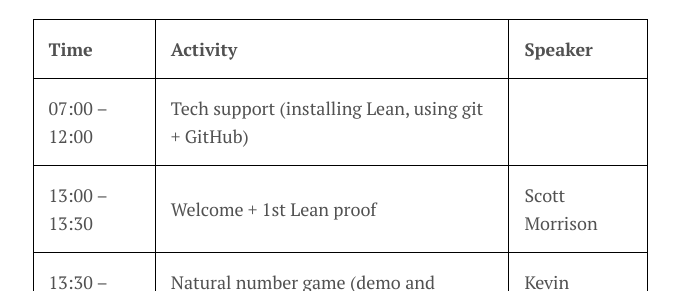
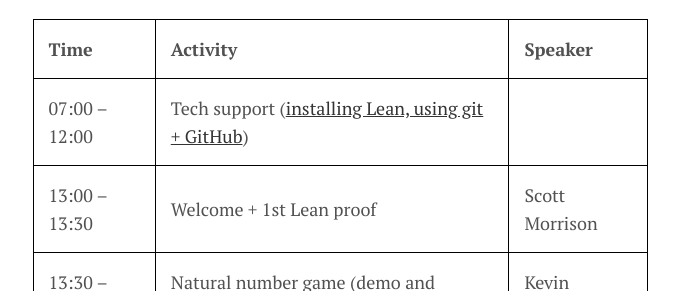
Before and after one commit to leanprover-community/lftcm2020, a Jekyll site: the page built from docs/schedule.md, in a window 1280 px wide and 900 px high, scrolled down 725 px. Shown: the part 164-455 px from the top of the window, without its empty margins (300-979 px from the left). Built offline with Jekyll 4.4.1, drawn with Linux system fonts in a browser that asks for light colours; some of the changed lines change nothing that is shown.

Commit message:
Add link to videos

```diff
--- a/docs/schedule.md
+++ b/docs/schedule.md
@@ -35,7 +35,7 @@
 
 Time | Activity | Speaker
 ---- | -------- | -------
-07:00 -- 12:00 | Tech support (installing Lean, using git + GitHub) |
+07:00 -- 12:00 | Tech support ([installing Lean, using git + GitHub](https://www.youtube.com/playlist?list=PLlF-CfQhukNnxF1S22cNGKyfOrd380NUv)) |
 13:00 -- 13:30 | Welcome + 1st Lean proof                 | Scott Morrison
 13:30 -- 18:00 | Natural number game (demo and exercises) | Kevin Buzzard
 13:30 -- 18:00 | Meta-programming and tactic writing      | Rob Lewis
```
